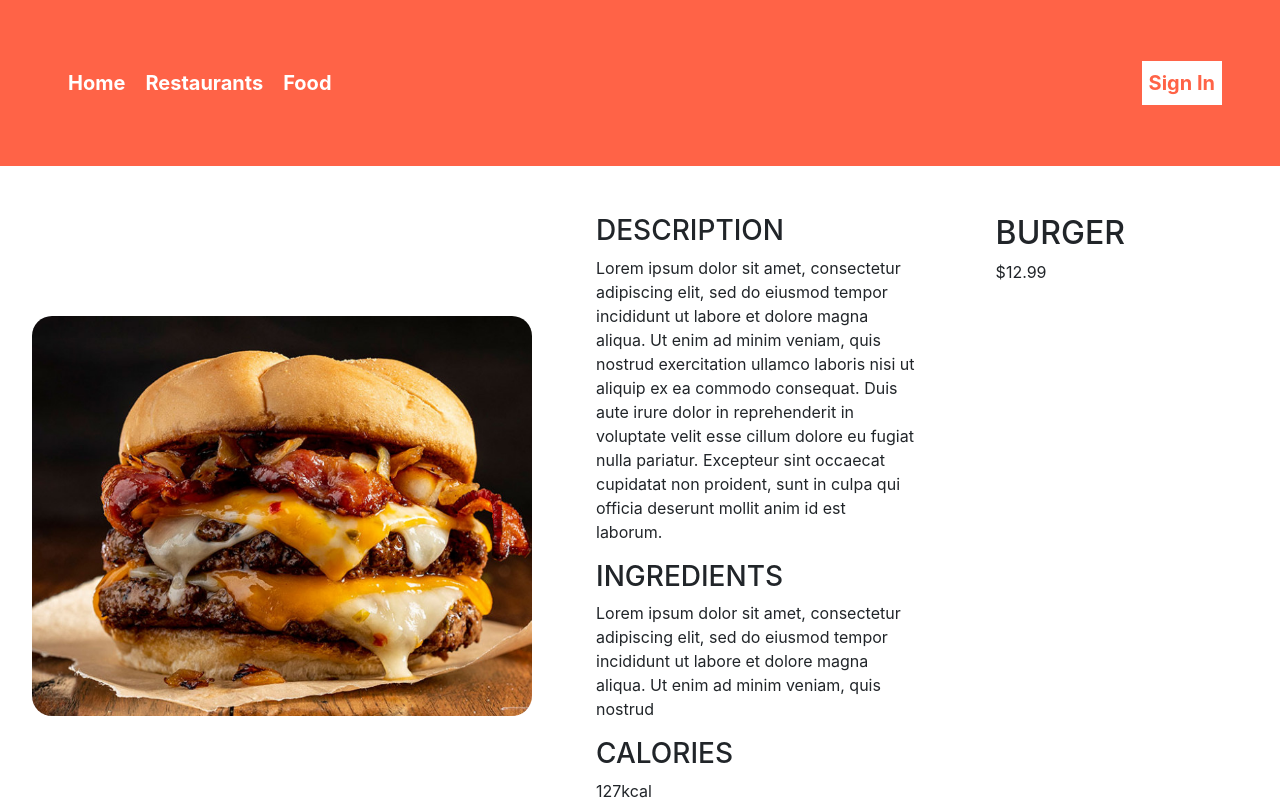
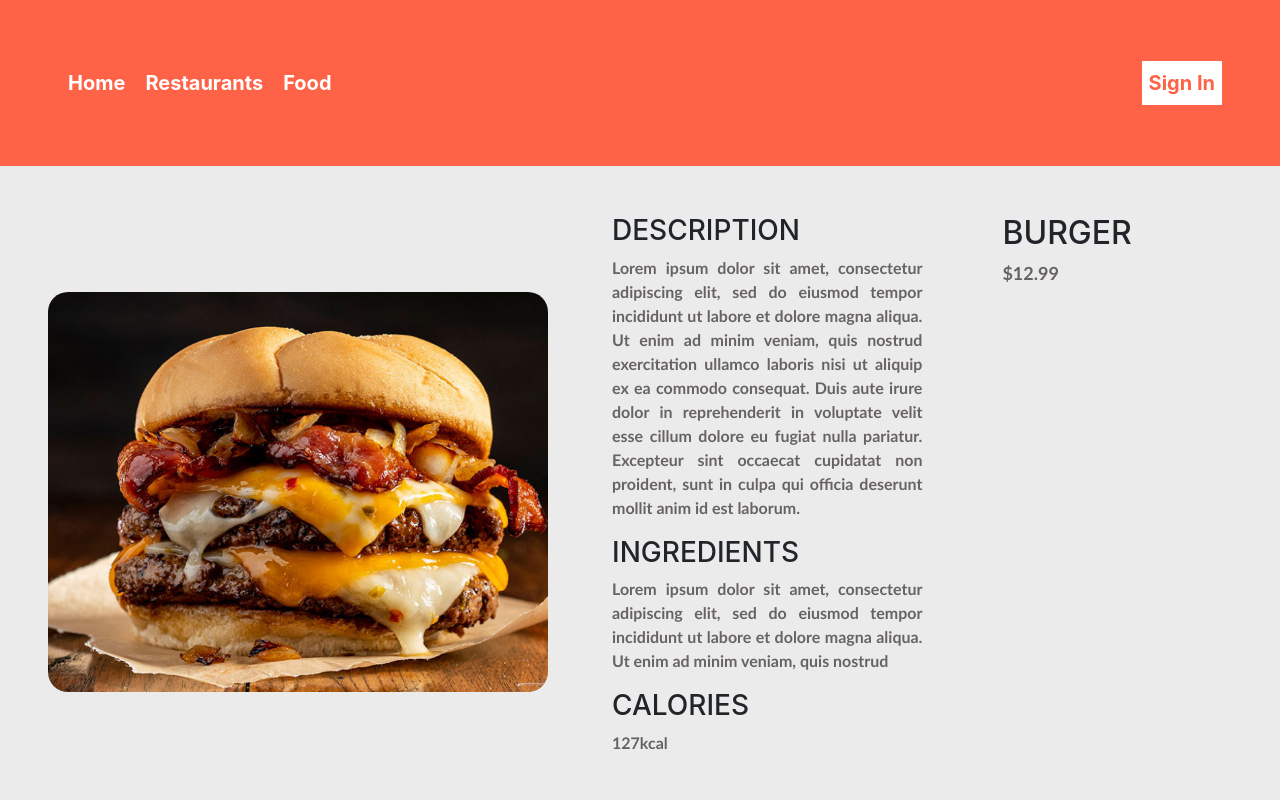
Before and after one commit to aldintalic6/restaurant_task, a React (Create React App) app in the folder app/: page /food/1 in a window 1280 px wide. Shown: the top 800 px of the page. Built offline with nearby package versions, Linux system fonts and the light colour scheme; no server answers.

Commit message:
food details page

```diff
--- a/app/src/components/FoodDetails/FoodDetails.css
+++ b/app/src/components/FoodDetails/FoodDetails.css
@@ -6,6 +6,7 @@
     align-items: center;
     padding: 2rem;
     gap: 3rem;
+    background-color: rgb(235, 235, 235);
 }
 
 .food-details-image-container {
@@ -38,9 +39,29 @@
 
 }
 
+.food-details-middle-container p {
+    font-size: 16px;
+    font-family: 'Trebuchet MS', 'Lucida Sans Unicode', 'Lucida Grande', 'Lucida Sans', Arial, sans-serif;
+    color: rgb(104, 99, 99);
+    font-weight: bold;
+
+}
+
+.food-details-middle-container p, h3 {
+    text-align: justify;
+}
+
 .food-details-third-container {
 
     height: 100%;
     width: 600px;
     padding: 1rem;
 }
+
+.food-details-third-container p {
+    text-align: justify;
+    font-size: 18px;
+    font-family: 'Trebuchet MS', 'Lucida Sans Unicode', 'Lucida Grande', 'Lucida Sans', Arial, sans-serif;
+    color: rgb(104, 99, 99);
+    font-weight: bold;
+}
--- a/app/src/components/FoodDetails/FoodDetails.js
+++ b/app/src/components/FoodDetails/FoodDetails.js
@@ -14,7 +14,7 @@ const FoodDetails = () => {
 
     return (
         <div className="food-details-container">
-            <div className="food-details-image-container">
+            <div className="food-details-image-container ml-3">
                 <img src='/images/cheeseburger.jpeg' alt="burger" className="food-details-image" />
             </div>
             <div className="food-details-middle-container">
```
